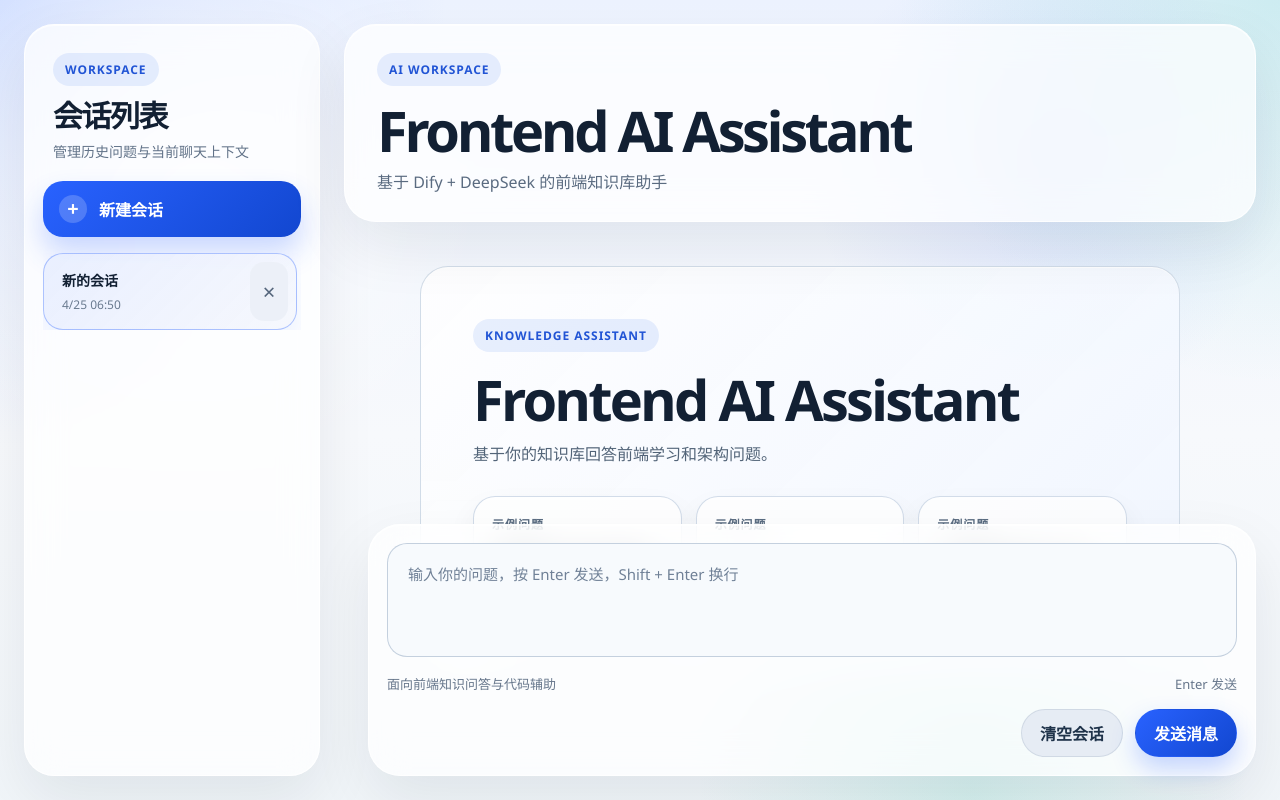
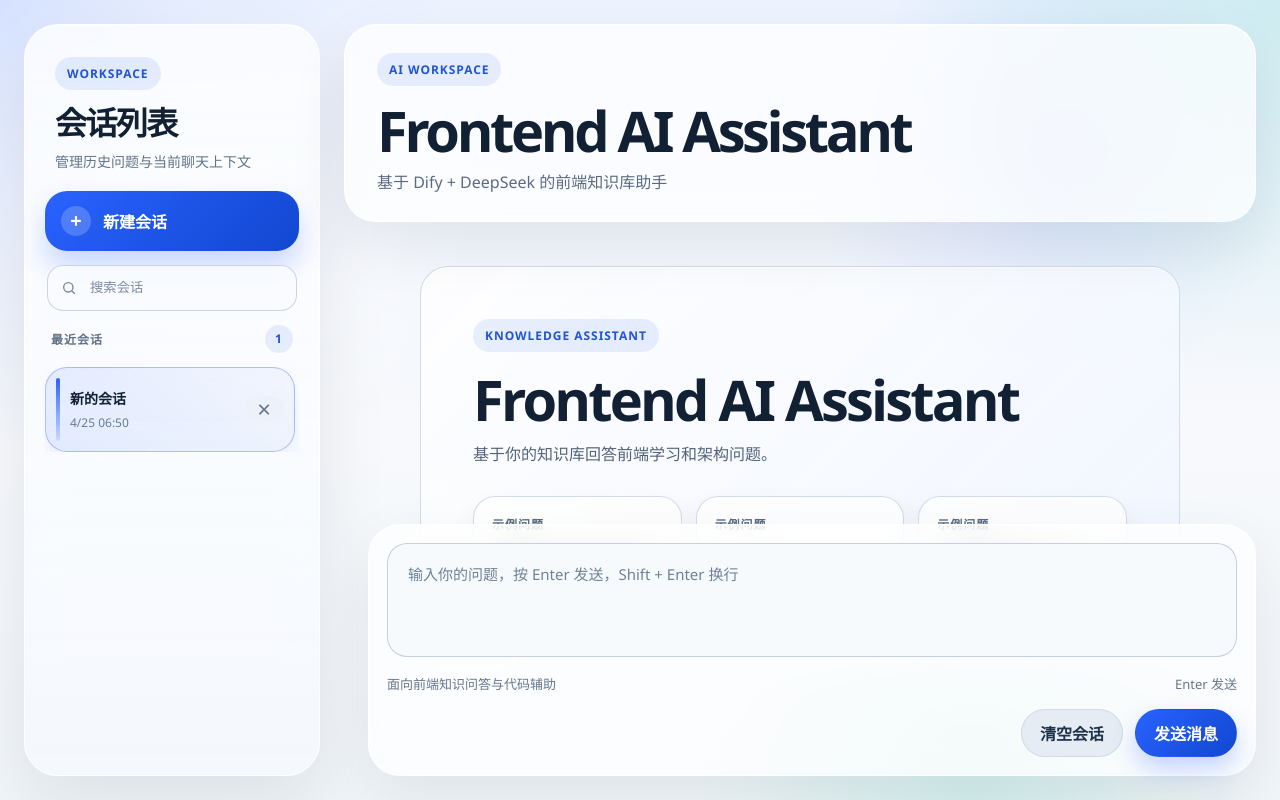
Before and after one commit to hewq/dify-chat-demo, a React (Vite) app: page / in a window 1280 px wide. Shown: the top 800 px of the page. Built offline with nearby package versions, Linux system fonts and the light colour scheme.

Commit message:
feat: 会话列表 + 多会话管理

```diff
--- a/src/App.tsx
+++ b/src/App.tsx
@@ -242,6 +242,21 @@
     );
   }
 
+  function handleRenameSession(sessionId: string, title: string) {
+    setSessions((prev) =>
+      prev.map((session) =>
+        session.id === sessionId
+          ? {
+              ...session,
+              title,
+              isTitleManuallyEdited: true,
+              updatedAt: Date.now(),
+            }
+          : session,
+      ),
+    );
+  }
+
   return (
     <div className="app-shell">
       <div className="app-background" />
@@ -252,6 +267,7 @@
         onNewSession={handleNewSession}
         onSelectSession={handleSelectSession}
         onDeleteSession={handleDeleteSession}
+        onRenameSession={handleRenameSession}
       />
 
       <div className="app-stage">
--- a/src/components/Sidebar.tsx
+++ b/src/components/Sidebar.tsx
@@ -1,3 +1,4 @@
+import { useMemo, useState } from "react";
 import type { ChatSession } from "../types/chat";
 
 type SidebarProps = {
@@ -6,6 +7,7 @@
   onNewSession: () => void;
   onSelectSession: (sessionId: string) => void;
   onDeleteSession: (sessionId: string) => void;
+  onRenameSession: (sessionId: string, title: string) => void;
 };
 
 function formatSessionTime(updatedAt: number) {
@@ -23,7 +25,44 @@
   onNewSession,
   onSelectSession,
   onDeleteSession,
+  onRenameSession,
 }: SidebarProps) {
+  const [keyword, setKeyword] = useState("");
+  const [editingId, setEditingId] = useState<string | null>(null);
+  const [editingTitle, setEditingTitle] = useState("");
+
+  const filteredSessions = useMemo(() => {
+    const normalizedKeyword = keyword.trim().toLowerCase();
+
+    return sessions
+      .filter((session) => {
+        if (!normalizedKeyword) return true;
+
+        return session.title.toLowerCase().includes(normalizedKeyword);
+      })
+      .sort((a, b) => b.updatedAt - a.updatedAt);
+  }, [sessions, keyword]);
+
+  function startEdit(session: ChatSession) {
+    setEditingId(session.id);
+    setEditingTitle(session.title);
+  }
+
+  function cancelEdit() {
+    setEditingId(null);
+    setEditingTitle("");
+  }
+
+  function submitEdit(sessionId: string) {
+    const title = editingTitle.trim();
+
+    if (title) {
+      onRenameSession(sessionId, title);
+    }
+
+    cancelEdit();
+  }
+
   return (
     <aside className="sidebar">
       <div className="sidebar-header">
@@ -37,24 +76,81 @@
         <span>新建会话</span>
       </button>
 
+      <div className="session-search-shell">
+        <span className="session-search-icon" aria-hidden="true">
+          <svg
+            viewBox="0 0 24 24"
+            width="16"
+            height="16"
+            fill="none"
+            stroke="currentColor"
+            strokeWidth="2"
+            strokeLinecap="round"
+            strokeLinejoin="round"
+          >
+            <circle cx="11" cy="11" r="7" />
+            <path d="m20 20-3.5-3.5" />
+          </svg>
+        </span>
+        <input
+          className="session-search"
+          value={keyword}
+          onChange={(event) => setKeyword(event.target.value)}
+          placeholder="搜索会话"
+        />
+      </div>
+
+      <div className="session-list-header">
+        <span>最近会话</span>
+        <strong>{filteredSessions.length}</strong>
+      </div>
+
       <div className="session-list">
-        {sessions.map((session) => (
+        {filteredSessions.length === 0 ? (
+          <div className="session-empty">没有匹配的会话</div>
+        ) : (
+          filteredSessions.map((session) => {
+            const isEditing = editingId === session.id;
+
+            return (
               <div
                 key={session.id}
                 className={`session-item ${
                   session.id === activeSessionId ? "active" : ""
                 }`}
               >
+                <span className="session-accent" aria-hidden="true" />
+
+                {isEditing ? (
+                  <input
+                    className="session-edit-input"
+                    value={editingTitle}
+                    autoFocus
+                    onChange={(event) => setEditingTitle(event.target.value)}
+                    onBlur={() => submitEdit(session.id)}
+                    onKeyDown={(event) => {
+                      if (event.key === "Enter") {
+                        submitEdit(session.id);
+                      }
+
+                      if (event.key === "Escape") {
+                        cancelEdit();
+                      }
+                    }}
+                  />
+                ) : (
                   <button
                     className="session-title"
                     onClick={() => onSelectSession(session.id)}
-              title={session.title}
+                    onDoubleClick={() => startEdit(session)}
+                    title="双击重命名"
                   >
                     <span className="session-title-text">{session.title}</span>
                     <span className="session-meta">
                       {formatSessionTime(session.updatedAt)}
                     </span>
                   </button>
+                )}
 
                 <button
                   className="session-delete"
@@ -65,7 +161,9 @@
                   ×
                 </button>
               </div>
-        ))}
+            );
+          })
+        )}
       </div>
     </aside>
   );
--- a/src/index.css
+++ b/src/index.css
@@ -75,21 +75,23 @@
   left: 24px;
   bottom: 24px;
   width: 296px;
-  padding: 18px;
+  padding: 20px;
   display: flex;
   flex-direction: column;
-  gap: 16px;
+  gap: 14px;
   border: 1px solid rgba(255, 255, 255, 0.8);
-  border-radius: 30px;
-  background: rgba(255, 255, 255, 0.72);
+  border-radius: 34px;
+  background:
+    linear-gradient(180deg, rgba(255, 255, 255, 0.84), rgba(245, 249, 255, 0.76)),
+    linear-gradient(180deg, rgba(41, 98, 255, 0.08), transparent 28%);
   backdrop-filter: blur(18px);
   box-shadow:
-    0 24px 60px rgba(15, 23, 42, 0.08),
-    inset 0 1px 0 rgba(255, 255, 255, 0.7);
+    0 28px 70px rgba(15, 23, 42, 0.09),
+    inset 0 1px 0 rgba(255, 255, 255, 0.76);
 }
 
 .sidebar-header {
-  padding: 10px 10px 2px;
+  padding: 12px 10px 4px;
 }
 
 .sidebar-kicker,
@@ -108,8 +110,8 @@
 }
 
 .sidebar-header h2 {
-  margin: 14px 0 8px;
-  font-size: 30px;
+  margin: 16px 0 10px;
+  font-size: 32px;
   line-height: 1.05;
   letter-spacing: -0.05em;
 }
@@ -124,8 +126,8 @@
 .new-chat-button {
   width: 100%;
   border: 0;
-  border-radius: 20px;
-  padding: 14px 16px;
+  border-radius: 22px;
+  padding: 15px 16px;
   display: flex;
   align-items: center;
   gap: 12px;
@@ -141,8 +143,8 @@
 }
 
 .new-chat-icon {
-  width: 28px;
-  height: 28px;
+  width: 30px;
+  height: 30px;
   border-radius: 999px;
   display: inline-flex;
   align-items: center;
@@ -152,12 +154,78 @@
   line-height: 1;
 }
 
+.session-search-shell {
+  position: relative;
+  display: flex;
+  align-items: center;
+  padding: 0 2px;
+}
+
+.session-search-icon {
+  position: absolute;
+  left: 16px;
+  color: #75859a;
+  display: inline-flex;
+  align-items: center;
+  justify-content: center;
+  pointer-events: none;
+}
+
+.session-search {
+  width: 100%;
+  height: 46px;
+  border: 1px solid rgba(199, 211, 227, 0.95);
+  border-radius: 16px;
+  background: rgba(249, 251, 255, 0.92);
+  padding: 0 16px 0 42px;
+  color: #122033;
+  outline: none;
+  transition:
+    border-color 0.18s ease,
+    box-shadow 0.18s ease,
+    background-color 0.18s ease;
+}
+
+.session-search::placeholder {
+  color: #7c8ca1;
+}
+
+.session-search:focus {
+  border-color: rgba(41, 98, 255, 0.35);
+  background: #fff;
+  box-shadow: 0 0 0 4px rgba(41, 98, 255, 0.1);
+}
+
+.session-list-header {
+  padding: 0 6px;
+  display: flex;
+  align-items: center;
+  justify-content: space-between;
+  color: #627389;
+  font-size: 12px;
+  font-weight: 700;
+  letter-spacing: 0.08em;
+  text-transform: uppercase;
+}
+
+.session-list-header strong {
+  min-width: 28px;
+  height: 28px;
+  border-radius: 999px;
+  display: inline-flex;
+  align-items: center;
+  justify-content: center;
+  background: rgba(37, 99, 235, 0.1);
+  color: #2154d5;
+  font-size: 12px;
+}
+
 .session-list {
   min-height: 0;
   overflow-y: auto;
   display: flex;
   flex-direction: column;
-  gap: 10px;
+  gap: 12px;
   padding-right: 4px;
 }
 
@@ -171,35 +239,50 @@
 }
 
 .session-item {
+  position: relative;
   display: flex;
   align-items: stretch;
-  gap: 8px;
-  padding: 8px;
+  gap: 10px;
+  padding: 10px;
   border: 1px solid rgba(211, 221, 234, 0.92);
-  border-radius: 20px;
-  background: rgba(255, 255, 255, 0.76);
-  box-shadow: 0 10px 24px rgba(15, 23, 42, 0.04);
+  border-radius: 22px;
+  background:
+    linear-gradient(180deg, rgba(255, 255, 255, 0.92), rgba(247, 250, 255, 0.84));
+  box-shadow: 0 12px 28px rgba(15, 23, 42, 0.05);
+  overflow: hidden;
 }
 
 .session-item:hover {
   transform: translateY(-1px);
   border-color: rgba(151, 177, 226, 0.95);
-  background: rgba(255, 255, 255, 0.92);
+  background:
+    linear-gradient(180deg, rgba(255, 255, 255, 0.96), rgba(250, 252, 255, 0.9));
 }
 
 .session-item.active {
   border-color: rgba(41, 98, 255, 0.35);
   background:
-    linear-gradient(135deg, rgba(41, 98, 255, 0.1), rgba(18, 71, 208, 0.04)),
-    rgba(255, 255, 255, 0.92);
-  box-shadow: 0 16px 30px rgba(41, 98, 255, 0.08);
+    linear-gradient(135deg, rgba(41, 98, 255, 0.12), rgba(18, 71, 208, 0.04)),
+    linear-gradient(180deg, rgba(255, 255, 255, 0.98), rgba(247, 250, 255, 0.92));
+  box-shadow: 0 16px 32px rgba(41, 98, 255, 0.08);
+}
+
+.session-accent {
+  width: 4px;
+  border-radius: 999px;
+  background: linear-gradient(180deg, rgba(41, 98, 255, 0.1), rgba(41, 98, 255, 0));
+  flex-shrink: 0;
+}
+
+.session-item.active .session-accent {
+  background: linear-gradient(180deg, #2962ff, rgba(41, 98, 255, 0.12));
 }
 
 .session-title {
   flex: 1;
   min-width: 0;
   border: 0;
-  padding: 8px 10px;
+  padding: 10px 2px 10px 0;
   background: transparent;
   text-align: left;
   display: flex;
@@ -223,19 +306,48 @@
 }
 
 .session-delete {
-  width: 38px;
+  width: 40px;
   flex-shrink: 0;
   border: 0;
-  border-radius: 14px;
-  background: rgba(236, 241, 248, 0.95);
+  border-radius: 16px;
+  background: rgba(238, 243, 250, 0.95);
   color: #55667c;
-  font-size: 22px;
+  font-size: 24px;
   line-height: 1;
+  align-self: center;
+  opacity: 0.88;
 }
 
 .session-delete:hover {
   background: rgba(255, 228, 230, 0.96);
   color: #c24156;
+}
+
+.session-edit-input {
+  flex: 1;
+  min-width: 0;
+  border: 1px solid rgba(41, 98, 255, 0.18);
+  border-radius: 14px;
+  padding: 12px 14px;
+  outline: none;
+  background: rgba(255, 255, 255, 0.95);
+  color: #122033;
+  box-shadow: inset 0 1px 0 rgba(255, 255, 255, 0.85);
+}
+
+.session-edit-input:focus {
+  border-color: rgba(41, 98, 255, 0.32);
+  box-shadow: 0 0 0 4px rgba(41, 98, 255, 0.08);
+}
+
+.session-empty {
+  padding: 18px 16px;
+  border: 1px dashed rgba(186, 198, 214, 0.9);
+  border-radius: 20px;
+  background: rgba(249, 251, 255, 0.72);
+  color: #74859a;
+  font-size: 14px;
+  text-align: center;
 }
 
 .app-stage {
@@ -671,6 +783,7 @@
 
   .sidebar {
     padding: 14px;
+    border-radius: 28px;
   }
 
   .sidebar-header h2 {
--- a/src/utils/storage.ts
+++ b/src/utils/storage.ts
@@ -19,9 +19,7 @@
     bytes[6] = (bytes[6] & 0x0f) | 0x40;
     bytes[8] = (bytes[8] & 0x3f) | 0x80;
 
-    const hex = Array.from(bytes, (byte) =>
-      byte.toString(16).padStart(2, "0"),
-    );
+    const hex = Array.from(bytes, (byte) => byte.toString(16).padStart(2, "0"));
 
     return [
       hex.slice(0, 4).join(""),
@@ -55,10 +53,15 @@
     conversationId: undefined,
     createdAt: now,
     updatedAt: now,
+    isTitleManuallyEdited: false,
   };
 }
 
 export function updateSessionTitle(session: ChatSession): ChatSession {
+  if (session.isTitleManuallyEdited) {
+    return session;
+  }
+
   return {
     ...session,
     title: createSessionTitle(session.messages),
```
Also changed, not shown: src/types/chat.ts (+8 -7 lines). Lines whose indentation alone changed are shown as unchanged.
